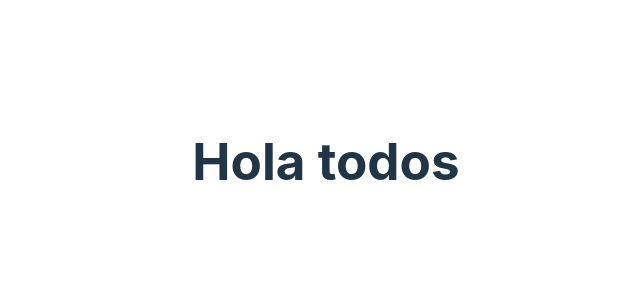
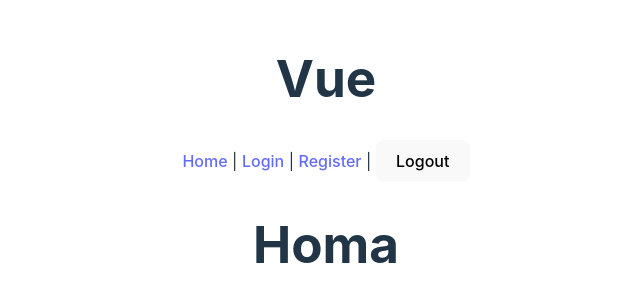
Before and after one commit to Marcelino2017/vue-vite-firebase-app-1, a Vue app: page /login in a window 1280 px wide. Shown: the part 239-540 px from the top of the page, without its empty margins (314-954 px from the left). Built offline with nearby package versions, Linux system fonts and the light colour scheme.

Commit message:
Instalacion y configuracion de vite y vue-router v4

```diff
--- a/src/App.vue
+++ b/src/App.vue
@@ -1,8 +1,14 @@
 
 <script setup>
-
 </script>
 
 <template>
-  <h1>Hola todos</h1>
+  <h1>Vue</h1>
+  <nav>
+    <router-link to="/">Home</router-link>  |
+    <router-link to="/login">Login</router-link> |
+    <router-link to="/register">Register</router-link> |
+    <button >Logout</button>
+  </nav>
+  <router-view />
 </template>
--- a/src/main.js
+++ b/src/main.js
@@ -1,5 +1,6 @@
 import { createApp } from 'vue'
 import './style.css'
 import App from './App.vue'
+import router from './router'; // No es necesario poner la extensión '.js'
 
-createApp(App).mount('#app')
+createApp(App).use(router).mount('#app');
--- /dev/null
+++ b/src/views/HomeView.vue
@@ -0,0 +1,14 @@
+<script setup>
+import { ref } from 'vue'
+
+</script>
+
+<template>
+    <h1>Homa</h1>
+</template>
+
+<style scoped>
+.read-the-docs {
+  color: #888;
+}
+</style>
--- /dev/null
+++ b/src/views/LoginView.vue
@@ -0,0 +1,14 @@
+<script setup>
+import { ref } from 'vue'
+
+</script>
+
+<template>
+    <h1>Login</h1>
+</template>
+
+<style scoped>
+.read-the-docs {
+  color: #888;
+}
+</style>
--- /dev/null
+++ b/src/views/RegisterView.vue
@@ -0,0 +1,14 @@
+<script setup>
+import { ref } from 'vue'
+
+</script>
+
+<template>
+    <h1>Register</h1>
+</template>
+
+<style scoped>
+.read-the-docs {
+  color: #888;
+}
+</style>
```
Also changed, not shown: src/components/HelloWorld.vue (deleted, +0 -40 lines), src/router.js (added, +17 -0 lines).
